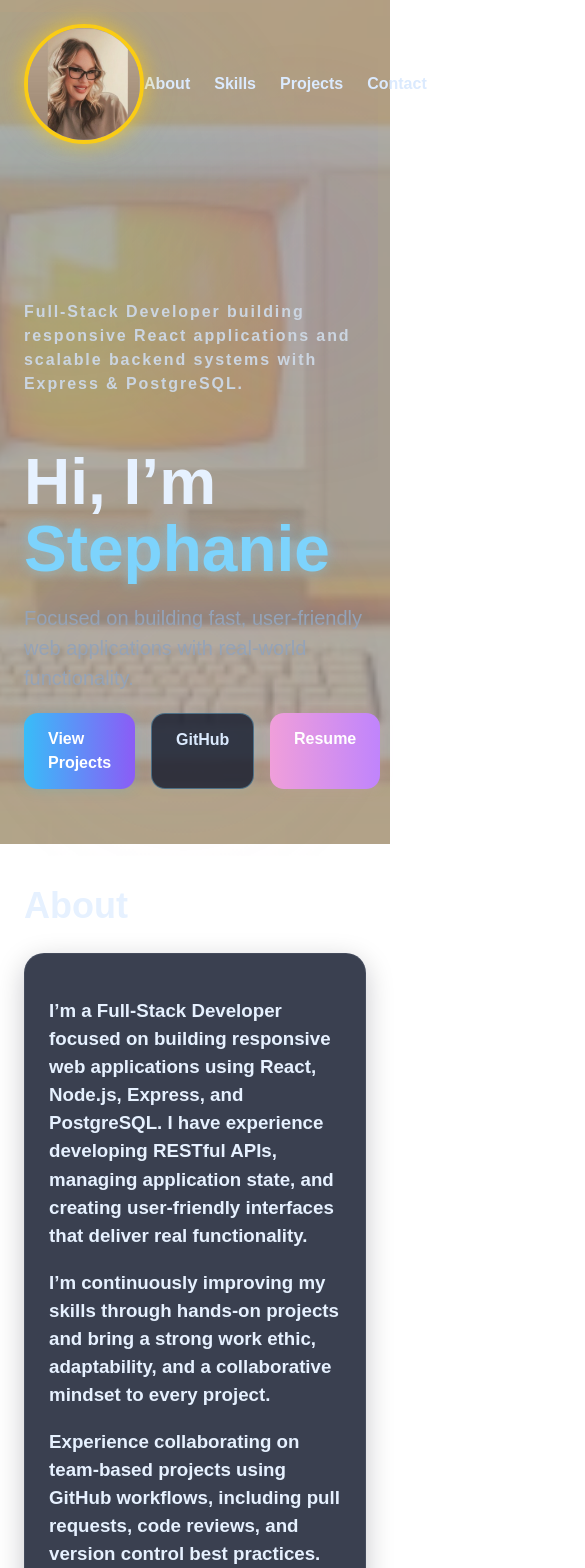
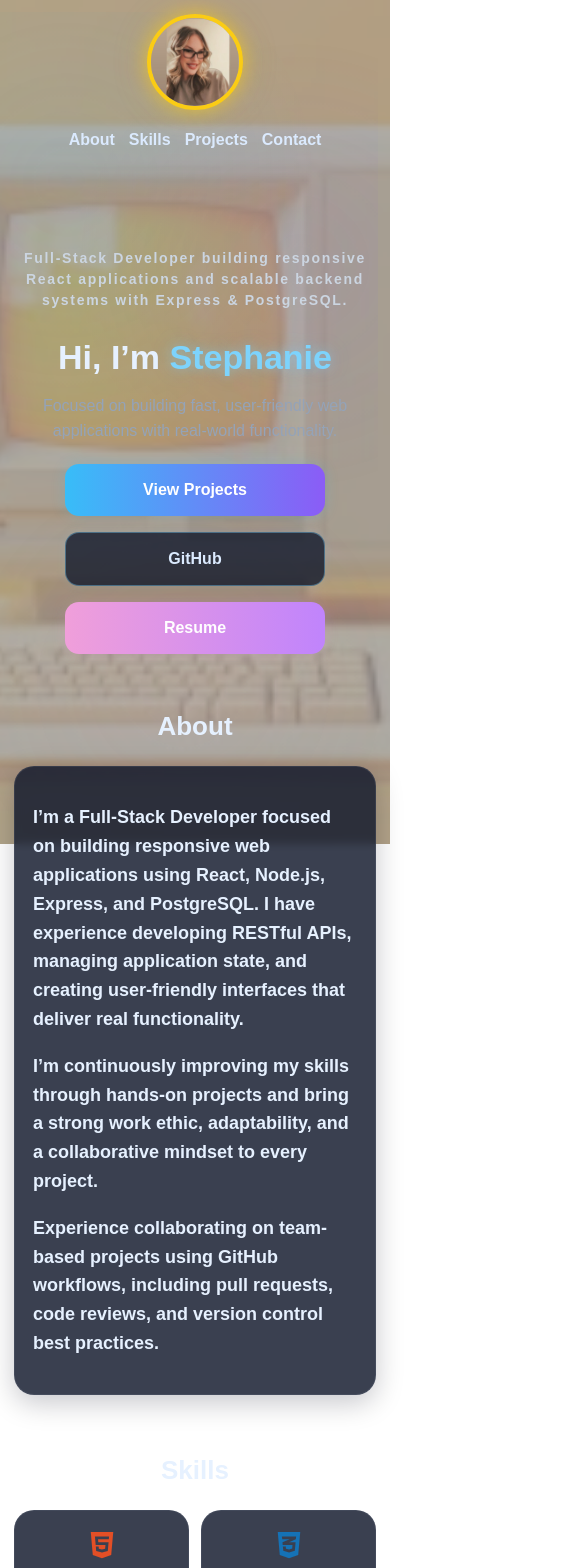
Before and after one commit to StepLeonard/portfolio, a React app: page / in a window 390 px wide. Shown: the top 1568 px of the page, 585 px wide, since content can reach past the window. Built offline with nearby package versions, Linux system fonts and the light colour scheme; the HTML template or start-up script is replaced by a standard one.

Commit message:
made it more responsive-css

```diff
--- a/src/App.css
+++ b/src/App.css
@@ -437,3 +437,195 @@ a {
 .project-btn:hover {
   opacity: 0.98;
 }
+/* -------------------------
+   TABLET
+------------------------- */
+
+@media (max-width: 1024px) {
+  .app {
+    padding: 20px;
+  }
+
+  .navbar,
+  .hero,
+  .section {
+    max-width: 100%;
+  }
+
+  .hero-title {
+    font-size: 52px;
+  }
+
+  .hero-subtitle {
+    font-size: 18px;
+  }
+
+  .skills-grid {
+    grid-template-columns: repeat(3, 1fr);
+  }
+
+  .projects-grid {
+    grid-template-columns: repeat(2, 1fr);
+  }
+}
+
+/* -------------------------
+   MOBILE
+------------------------- */
+
+@media (max-width: 768px) {
+  .app {
+    padding: 16px;
+  }
+
+  .navbar {
+    flex-direction: column;
+    gap: 18px;
+    margin-bottom: 50px;
+    text-align: center;
+  }
+
+  .nav-links {
+    flex-wrap: wrap;
+    justify-content: center;
+    gap: 14px;
+  }
+
+  .profile-pic {
+    width: 96px;
+    height: 96px;
+  }
+
+  .hero {
+    padding: 32px 0;
+    text-align: center;
+  }
+
+  .hero-tag {
+    font-size: 14px;
+    line-height: 1.5;
+  }
+
+  .hero-title {
+    font-size: 42px;
+    line-height: 1.1;
+  }
+
+  .hero-subtitle {
+    font-size: 17px;
+    line-height: 1.6;
+  }
+
+  .btn-row {
+    flex-direction: column;
+    align-items: center;
+  }
+
+  .primary-btn,
+  .secondary-btn,
+  .resume-btn {
+    width: 100%;
+    max-width: 260px;
+    text-align: center;
+  }
+
+  .section {
+    margin-bottom: 56px;
+  }
+
+  .section h2 {
+    font-size: 30px;
+    text-align: center;
+  }
+
+  .card {
+    padding: 20px;
+  }
+
+  .card h3 {
+    font-size: 18px;
+    line-height: 1.6;
+  }
+
+  .skills-grid {
+    grid-template-columns: repeat(2, 1fr);
+    gap: 16px;
+  }
+
+  .skill-card {
+    padding: 20px;
+  }
+
+  .skill-icon {
+    font-size: 34px;
+  }
+
+  .projects-grid {
+    grid-template-columns: 1fr;
+    gap: 18px;
+  }
+
+  .project-card {
+    padding: 20px;
+  }
+
+  .project-buttons {
+    flex-direction: column;
+  }
+
+  .project-btn {
+    width: 100%;
+    text-align: center;
+  }
+
+  #projects > h3 {
+    font-size: 18px;
+    line-height: 1.6;
+    text-align: center;
+  }
+
+  #contact .card p {
+    line-height: 1.7;
+    word-break: break-word;
+  }
+}
+
+/* -------------------------
+   SMALL PHONES
+------------------------- */
+
+@media (max-width: 480px) {
+  .app {
+    padding: 14px;
+  }
+
+  .hero-title {
+    font-size: 34px;
+  }
+
+  .hero-subtitle {
+    font-size: 16px;
+  }
+
+  .section h2 {
+    font-size: 26px;
+  }
+
+  .skills-grid {
+    grid-template-columns: 1fr 1fr;
+    gap: 12px;
+  }
+
+  .skill-card {
+    padding: 16px;
+  }
+
+  .skill-icon {
+    font-size: 30px;
+  }
+
+  .card,
+  .project-card {
+    padding: 18px;
+  }
+}
```
